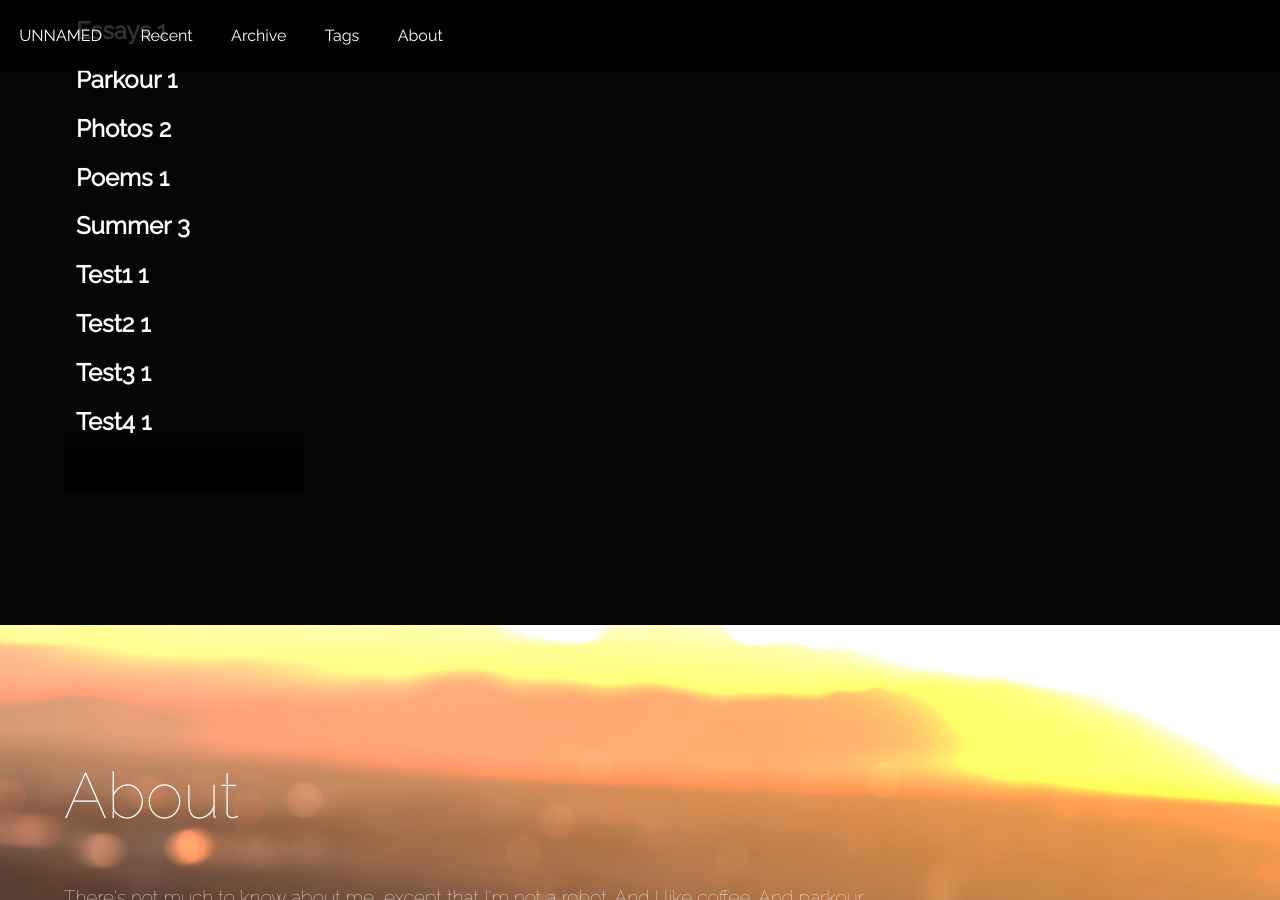
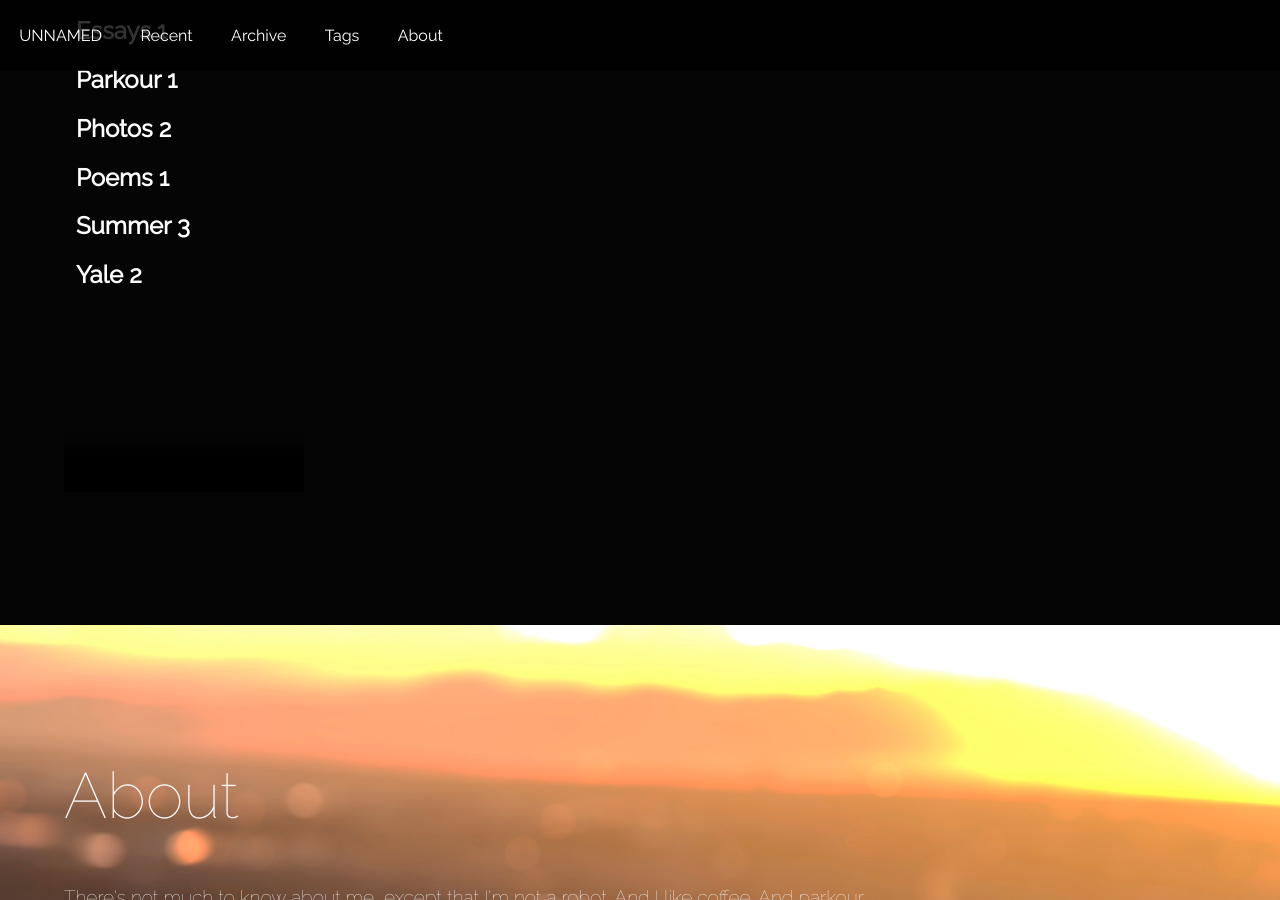
Before and after one commit to jk5228/unnamed, a Jekyll site: the page built from index.html, in a window 1280 px wide and 900 px high, scrolled down 3200 px. Built offline with Jekyll 4.4.1, drawn with Linux system fonts in a browser that asks for light colours; Markdown is read by kramdown in place of the engine named in the settings.

```diff
--- a/_posts/2014-05-02-cleaning.md
+++ b/_posts/2014-05-02-cleaning.md
@@ -2,7 +2,7 @@
 layout: post
 title: Cleaning My Room
 cover: qtip.jpg
-tags: [Essays, Test1, Test2, Test3, Test4]
+tags: [Essays]
 ---
 
 When you fall asleep accidentally, waking up the next morning is like opening an old box of junk that was at some point important enough for you to put in the closet and forget. It’s a gradual realization, a hangover, with that same tinge of regret. After I understood what had happened, I groped around blindly for my glasses, which had somehow always survived such episodes. I leaned toward the dresser to the left and saw them, folded. I imagined my mom walking in the night before, surveying the scene in mild amusement. I put them on and looked around the bed for more clues of what had happened. My phone had at some point dropped to the right side of the bed. A particularly thick issue of Time Magazine lay just beneath the sheets. I’d been reading about Edward Snowden’s escape to Russia, but matters of national security and historic breaches of privacy had no chance when faced with the enveloping tide of drowsiness.
```
